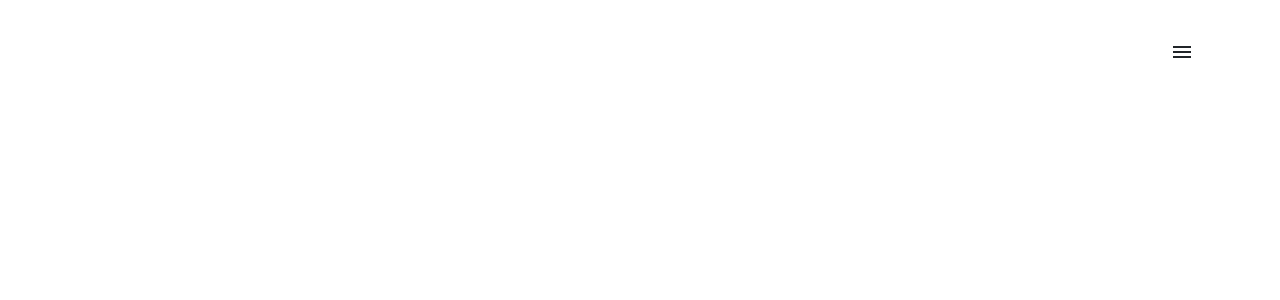
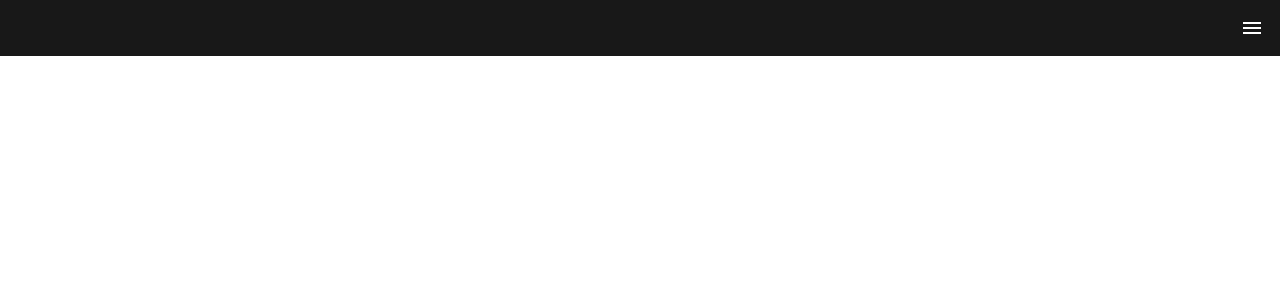
Before and after one commit to fritzgerald658/react-journey, a React (Vite) app: page / in a window 1280 px wide. Shown: the top 300 px of the page. Built offline with nearby package versions, Linux system fonts and the light colour scheme.

Commit message:
working on navigation menu on smaller screens

```diff
--- a/src/PracticeReact.jsx
+++ b/src/PracticeReact.jsx
@@ -156,9 +156,8 @@ export default function Page() {
   return (
     <>
       <div
-        className="container mt-4 p-3 d-flex justify-content-end  "
+        className="container-fluid p-3 d-flex justify-content-end text-white"
         onClick={openMenu}
-        style={{ transition: 0.3 }}
       >
         {!nav ? <CloseOutlinedIcon /> : <MenuOutlinedIcon />}
       </div>
@@ -167,20 +166,20 @@ export default function Page() {
         <nav
           className={
             !nav
-              ? "d-flex flex-column text-primary bg-black w-75 position-absolute top-0 h-100 visible"
-              : "d-flex flex-column text-primary bg-black w-75 position-absolute h-100 top-0 invisible"
+              ? "d-flex text-center flex-column text-white text-white nav-open"
+              : "d-flex text-center flex-column text-white text-white nav-closed"
           }
         >
-          <a href="#" className="text-decoration-none p-3">
+          <a href="#" className="text-decoration-none p-3 text-white">
             Home
           </a>
-          <a href="#" className="text-decoration-none p-3">
+          <a href="#" className="text-decoration-none p-3 text-white">
             About
           </a>
-          <a href="#" className="text-decoration-none p-3">
+          <a href="#" className="text-decoration-none p-3 text-white">
             Projects
           </a>
-          <a href="#" className="text-decoration-none p-3">
+          <a href="#" className="text-decoration-none p-3 text-white">
             Contact Me
           </a>
         </nav>
--- a/src/practiceReact.css
+++ b/src/practiceReact.css
@@ -1,13 +1,22 @@
-.container {
-  transition: 0.3s;
+.container-fluid {
+  transition: 0.3s ease-in-out;
+  background-color: #181818;
 }
 
 nav {
-  background-color: aliceblue;
+  background-color: #181818;
   transition: 0.3s;
 }
 
 .nav-open {
-  position: absolute;
-  right: 100;
+  height: 100;
 }
+
+.nav-closed {
+  height: 0;
+  color: white;
+}
+
+nav a:hover {
+  background-color: aliceblue;
+}
```
